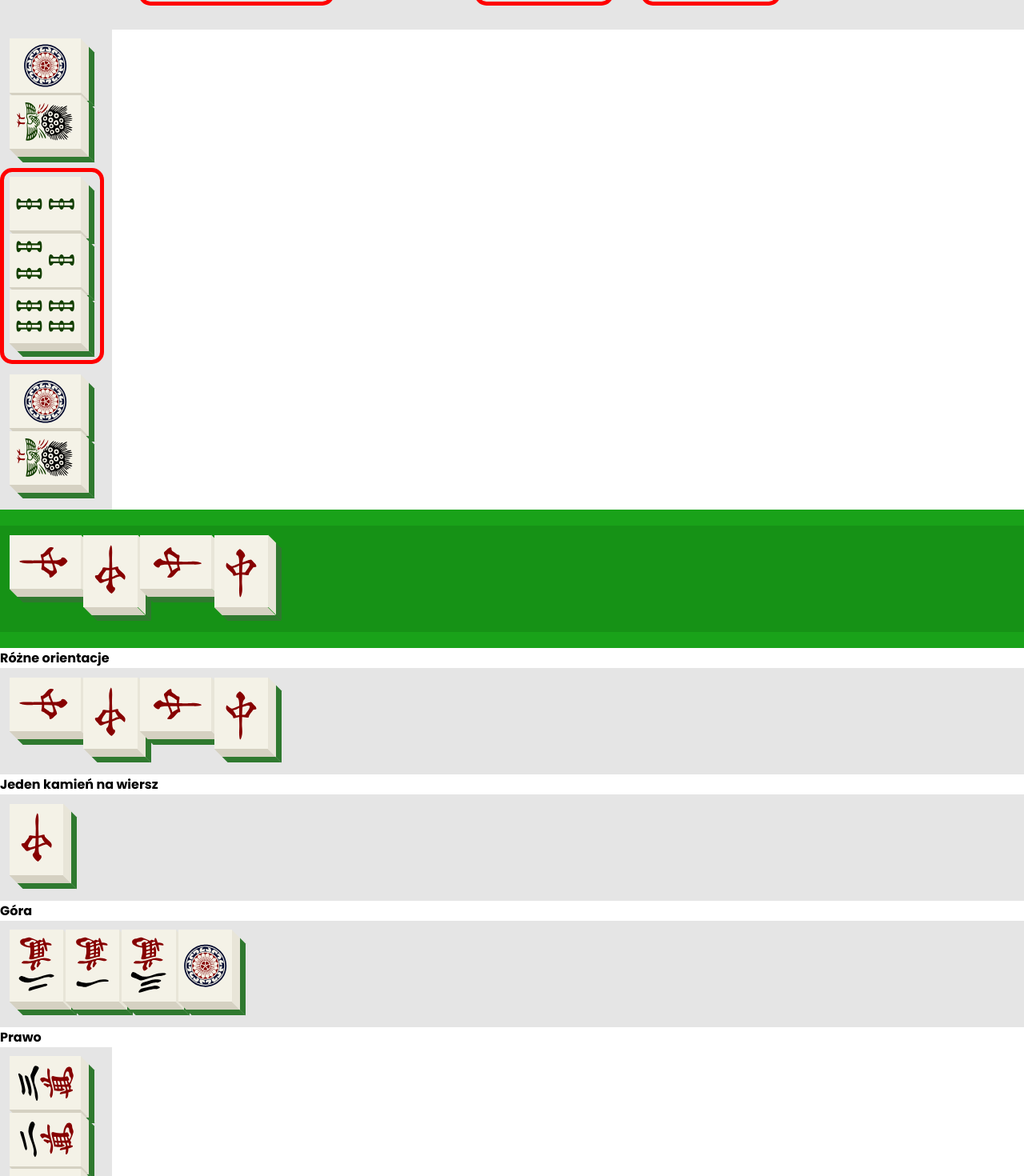
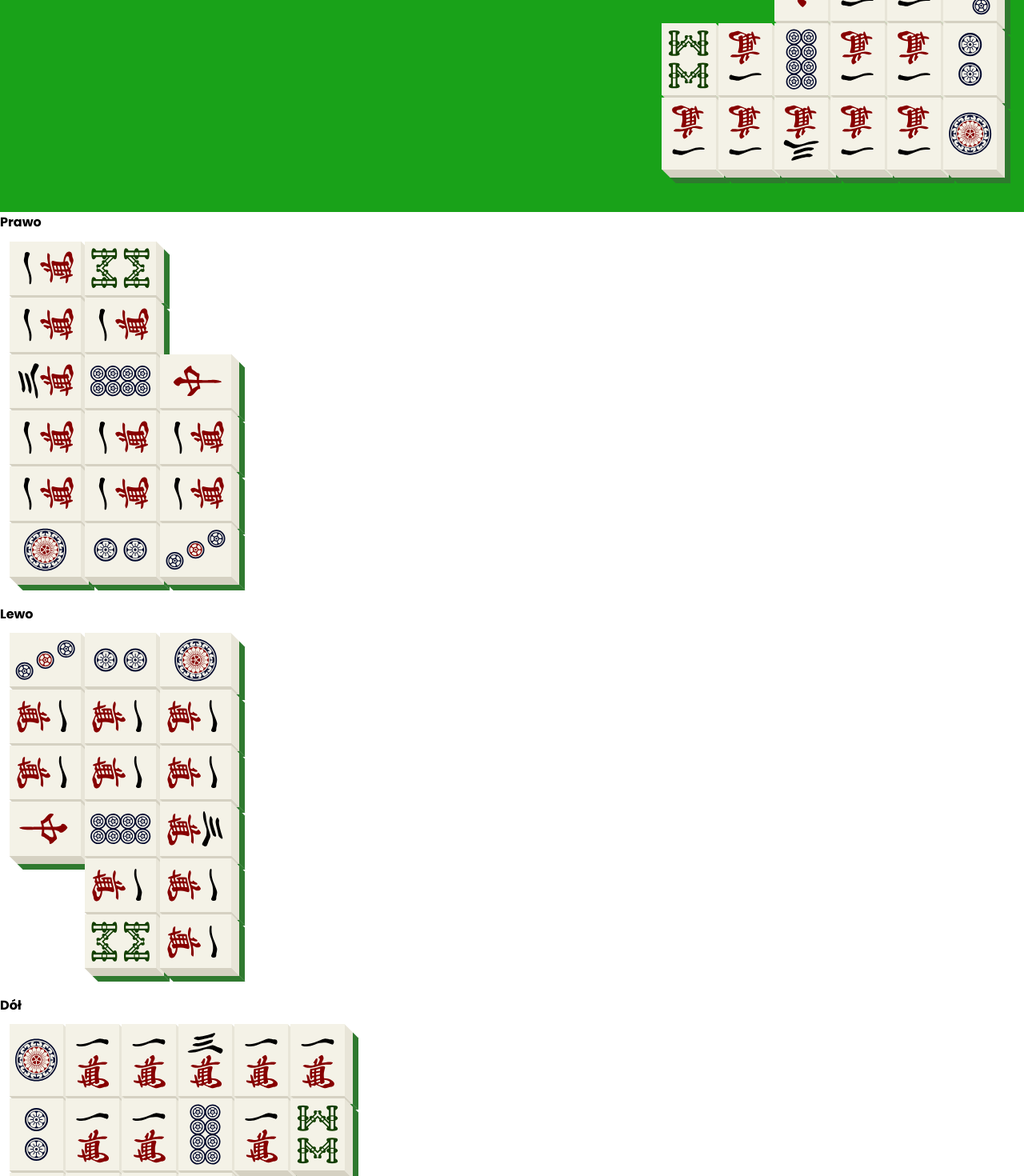
Before and after one commit to liptun/mahjong-101, a React (Create React App) app: page / in a window 1280 px wide. Shown: the part 120-1590 px from the top of the page at 80% size. Built offline with nearby package versions, Linux system fonts and the light colour scheme.

Commit message:
River container

```diff
--- /dev/null
+++ b/src/Mahjong/River.tsx
@@ -0,0 +1,60 @@
+import React, { FC, useEffect } from "react";
+import { styled } from "@stitches/react";
+import { TOrientation } from "./types";
+import Row, { reverseChildIndex } from "./Row";
+
+const RiverWrapper = styled("div", {
+    display: "flex",
+    padding: "10px 32px 32px 10px",
+    variants: {
+        orientation: {
+            bottom: {
+                flexDirection: "column",
+            },
+            left: {
+                flexDirection: "row-reverse",
+                justifyContent: "flex-end",
+                ...reverseChildIndex,
+            },
+            right: {
+                flexdirection: "row",
+            },
+            top: {
+                flexDirection: "column-reverse",
+                ...reverseChildIndex,
+            },
+        },
+    },
+});
+
+interface Props {
+    children: React.ReactElement[] | React.ReactElement;
+    orientation?: TOrientation;
+}
+
+const River: FC<Props> = ({ children, orientation = "bottom" }) => {
+    const mappedChildren = React.Children.map(children, (child) => {
+        if (child.props.orientation) {
+            return child;
+        } else {
+            return React.cloneElement(child, { orientation });
+        }
+    });
+    let rows = [mappedChildren.splice(0, 6)];
+    const chunkSize = 6;
+    for (let i = 0; i < mappedChildren.length; i + chunkSize) {
+        rows = [...rows, mappedChildren.splice(0, 6)];
+    }
+
+    return (
+        <RiverWrapper orientation={orientation}>
+            {rows.map((row, index) => (
+                <Row key={index} spacing="none" orientation={orientation}>
+                    {row}
+                </Row>
+            ))}
+        </RiverWrapper>
+    );
+};
+
+export default River;
--- a/src/Mahjong/Row.tsx
+++ b/src/Mahjong/Row.tsx
@@ -3,45 +3,49 @@ import React, { FC } from "react";
 import { TOrientation } from "./types";
 
 export const reverseChildIndex = {
-    "& div:nth-child(1)": { zIndex: 17 },
-    "& div:nth-child(2)": { zIndex: 16 },
-    "& div:nth-child(3)": { zIndex: 15 },
-    "& div:nth-child(4)": { zIndex: 14 },
-    "& div:nth-child(5)": { zIndex: 13 },
-    "& div:nth-child(6)": { zIndex: 12 },
-    "& div:nth-child(7)": { zIndex: 11 },
-    "& div:nth-child(8)": { zIndex: 10 },
-    "& div:nth-child(9)": { zIndex: 9 },
-    "& div:nth-child(10)": { zIndex: 8 },
-    "& div:nth-child(11)": { zIndex: 7 },
-    "& div:nth-child(12)": { zIndex: 6 },
-    "& div:nth-child(13)": { zIndex: 5 },
-    "& div:nth-child(14)": { zIndex: 4 },
-    "& div:nth-child(15)": { zIndex: 3 },
-    "& div:nth-child(16)": { zIndex: 2 },
-    "& div:nth-child(17)": { zIndex: 1 },
+    "& > div:nth-child(1)": { zIndex: 17 },
+    "& > div:nth-child(2)": { zIndex: 16 },
+    "& > div:nth-child(3)": { zIndex: 15 },
+    "& > div:nth-child(4)": { zIndex: 14 },
+    "& > div:nth-child(5)": { zIndex: 13 },
+    "& > div:nth-child(6)": { zIndex: 12 },
+    "& > div:nth-child(7)": { zIndex: 11 },
+    "& > div:nth-child(8)": { zIndex: 10 },
+    "& > div:nth-child(9)": { zIndex: 9 },
+    "& > div:nth-child(10)": { zIndex: 8 },
+    "& > div:nth-child(11)": { zIndex: 7 },
+    "& > div:nth-child(12)": { zIndex: 6 },
+    "& > div:nth-child(13)": { zIndex: 5 },
+    "& > div:nth-child(14)": { zIndex: 4 },
+    "& > div:nth-child(15)": { zIndex: 3 },
+    "& > div:nth-child(16)": { zIndex: 2 },
+    "& > div:nth-child(17)": { zIndex: 1 },
 };
 
 const RowWrapper = styled("div", {
     display: "flex",
     padding: 10,
     paddingBottom: 30,
-    background: "rgba(0,0,0,.1)",
     variants: {
+        spacing: {
+            normal: {},
+            none: {
+                padding: 0,
+            },
+        },
         orientation: {
             bottom: {},
             left: {
                 flexDirection: "column",
-                width: 140,
+                width: 94,
             },
             right: {
                 flexDirection: "column-reverse",
-                width: 140,
+                width: 94,
                 ...reverseChildIndex,
             },
             top: {
                 flexDirection: "row-reverse",
-                justifyContent: "flex-end",
                 ...reverseChildIndex,
             },
         },
@@ -51,11 +55,16 @@ const RowWrapper = styled("div", {
 interface Props {
     children: React.ReactElement[] | React.ReactElement;
     orientation?: TOrientation;
+    spacing?: "none" | "normal";
 }
 
-const Row: FC<Props> = ({ children, orientation = "bottom" }) => {
+const Row: FC<Props> = ({
+    children,
+    orientation = "bottom",
+    spacing = "normal"
+}) => {
     return (
-        <RowWrapper orientation={orientation}>
+        <RowWrapper orientation={orientation} spacing={spacing}>
             {React.Children.map(children, (child) => {
                 if (child.props.orientation) {
                     return child;
--- a/src/Mahjong/index.ts
+++ b/src/Mahjong/index.ts
@@ -1,4 +1,7 @@
 import Tile from "./Tile";
 import Row from "./Row";
+import Highlight from "./Highlight";
+import River from "./River";
+import Board from "./Board";
 
-export { Tile, Row };
+export { Tile, Row, Highlight, River, Board };
--- a/src/components/App.tsx
+++ b/src/components/App.tsx
@@ -1,8 +1,6 @@
 import { globalCss } from "@stitches/react";
 import React from "react";
-import { Row, Tile } from "../Mahjong";
-import Board from "../Mahjong/Board";
-import Highlight from "../Mahjong/Highlight";
+import { Board, Highlight, River, Row, Tile } from "../Mahjong";
 
 const globalStyles = globalCss({
     "@import": [
@@ -23,6 +21,84 @@ function App() {
     globalStyles();
     return (
         <>
+            <h2>Góra</h2>
+            <Board>
+                <River orientation="top">
+                    <Tile kind="circleOne" />
+                    <Tile kind="characterOne" />
+                    <Tile kind="characterOne" />
+                    <Tile kind="characterThree" />
+                    <Tile kind="characterOne" />
+                    <Tile kind="characterOne" />
+                    <Tile kind="circleTwo" />
+                    <Tile kind="characterOne" />
+                    <Tile kind="characterOne" />
+                    <Tile kind="circleEight" />
+                    <Tile kind="characterOne" />
+                    <Tile kind="bambooEight" />
+                    <Tile kind="circleThree" />
+                    <Tile kind="characterOne" />
+                    <Tile kind="characterOne" />
+                    <Tile kind="dragonRed" />
+                </River>
+            </Board>
+            <h2>Prawo</h2>
+            <River orientation="right">
+                <Tile kind="circleOne" />
+                <Tile kind="characterOne" />
+                <Tile kind="characterOne" />
+                <Tile kind="characterThree" />
+                <Tile kind="characterOne" />
+                <Tile kind="characterOne" />
+                <Tile kind="circleTwo" />
+                <Tile kind="characterOne" />
+                <Tile kind="characterOne" />
+                <Tile kind="circleEight" />
+                <Tile kind="characterOne" />
+                <Tile kind="bambooEight" />
+                <Tile kind="circleThree" />
+                <Tile kind="characterOne" />
+                <Tile kind="characterOne" />
+                <Tile kind="dragonRed" />
+            </River>
+            <h2>Lewo</h2>
+            <River orientation="left">
+                <Tile kind="circleOne" />
+                <Tile kind="characterOne" />
+                <Tile kind="characterOne" />
+                <Tile kind="characterThree" />
+                <Tile kind="characterOne" />
+                <Tile kind="characterOne" />
+                <Tile kind="circleTwo" />
+                <Tile kind="characterOne" />
+                <Tile kind="characterOne" />
+                <Tile kind="circleEight" />
+                <Tile kind="characterOne" />
+                <Tile kind="bambooEight" />
+                <Tile kind="circleThree" />
+                <Tile kind="characterOne" />
+                <Tile kind="characterOne" />
+                <Tile kind="dragonRed" />
+            </River>
+            <h2>Dół</h2>
+            <River>
+                <Tile kind="circleOne" />
+                <Tile kind="characterOne" />
+                <Tile kind="characterOne" />
+                <Tile kind="characterThree" />
+                <Tile kind="characterOne" />
+                <Tile kind="characterOne" />
+                <Tile kind="circleTwo" />
+                <Tile kind="characterOne" />
+                <Tile kind="characterOne" />
+                <Tile kind="circleEight" />
+                <Tile kind="characterOne" />
+                <Tile kind="bambooEight" />
+                <Tile kind="circleThree" />
+                <Tile kind="characterOne" />
+                <Tile kind="characterOne" />
+                <Tile kind="dragonRed" />
+            </River>
             <Row>
                 <Tile kind="circleOne" />
                 <Tile kind="bambooOne" />
```
